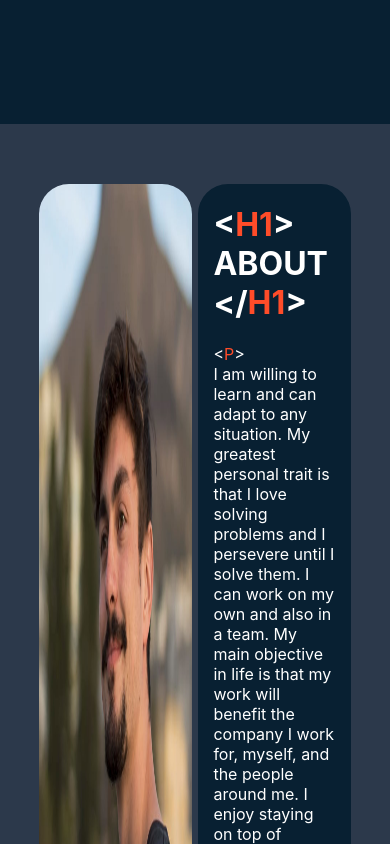
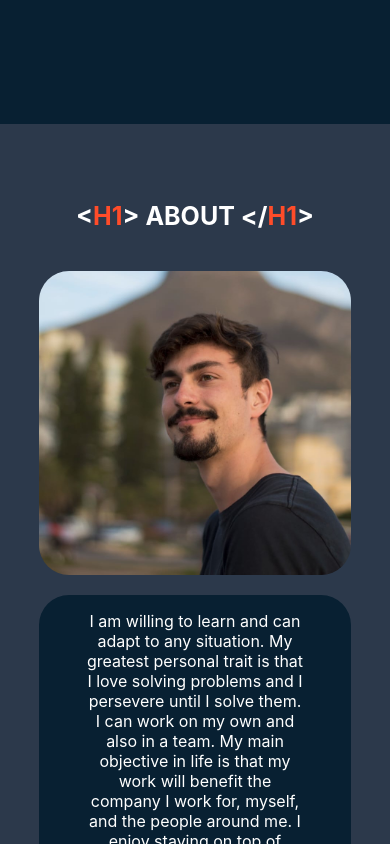
Before and after one commit to JeanLeRoux/portfolio-v2, a React (Create React App) app: page / in a window 390 px wide. Shown: the part 720-1564 px from the top of the page. Built offline with nearby package versions, Linux system fonts and the light colour scheme.

Commit message:
improve mobile responsiveness

```diff
--- a/src/components/About/About.scss
+++ b/src/components/About/About.scss
@@ -1,26 +1,57 @@
 .about-container{
-    display: flex;
-    flex-direction: row;
     background-color: #2C394B;
     padding-top: 60px;
     padding-bottom: 60px;
     padding-left: 10%;
     padding-right: 10%;
-    justify-content: space-between;
+}
+
+.about-content{
+    display: flex;
+    flex-direction: row;
+    justify-content: space-around;
+    @media screen and (max-width: 1000px) {
+        flex-direction: column;
+    }
 }
 
 .personal-image{
-    width: 49%;
+    width: 30%;
     border-radius: 30px;
+    @media screen and (max-width: 1490px) {
+        width: 40%;
+    }
+    @media screen and (max-width: 1280px) {
+        width: 48%;
+    }
+    @media screen and (max-width: 1000px) {
+        width: 60%;
+        align-self: center;
+        margin-bottom: 50px;
+    }
+    @media screen and (max-width: 600px) {
+        width: 100%;
+        margin-bottom: 20px;
+    }
+}
+
+.heading{
+    color: #ffffff;
+    margin-bottom: 40px;
+    text-align: center;
+    @media screen and (max-width: 500px) {
+        font-size: 30px;
+    }
+    @media screen and (max-width: 410px) {
+        font-size: 25px;
+    }
 }
 
 .text{
     color: #ffffff;
-}
-
-.description-content{
-    padding-left: 10%;
-    padding-right: 10%;
+    width: 70%;
+    align-self: center;
+    text-align: center;
 }
 
 .code-tag{
@@ -28,7 +59,15 @@
 }
 
 .description-container{
-    width: 49%;
+    width: 54%;
     background-color: #082032;
     border-radius: 30px;
+    display: flex;
+    justify-content: center;
+    @media screen and (max-width: 1280px) {
+        width: 48%;
+    }
+    @media screen and (max-width: 1000px) {
+        width: 100%;
+    }
 }
--- a/src/components/About/About.tsx
+++ b/src/components/About/About.tsx
@@ -3,25 +3,31 @@ import "../About/About.scss";
 export default function About() {
   return (
     <div className="about-container">
+      <div className="heading-container">
+        <h1 className="heading">
+          &lt;<span className="code-tag">H1</span>&gt; ABOUT &lt;/
+          <span className="code-tag">H1</span>&gt;
+        </h1>
+      </div>
+      <div className="about-content">
         <img src={PersonalImage} alt="personal" className="personal-image" />
-      <div className="description-container">
-        <div className="description-content">
-          <h1 className="text">
-            &lt;<span className="code-tag">H1</span>&gt; ABOUT &lt;/
-            <span className="code-tag">H1</span>&gt;
-          </h1>
+        <div className="description-container">
           <p className="text">
-            &lt;<span className="code-tag">P</span>&gt;<br/>
-            I am willing to learn and
-            can adapt to any situation. My greatest personal trait is that I
-            love solving problems and I persevere until I solve them. I can work
-            on my own and also in a team. My main objective in life is that my
-            work will benefit the company I work for, myself, and the people
-            around me. I enjoy staying on top of market trends such as new
-            technologies and trending programming languages. As a result, I
-            ensure to update my knowledge to have at least a basic understanding
-            of how it works.
-            <br/>&lt;/<span className="code-tag">P</span>&gt;
+            I am willing to learn and can adapt to any situation. My greatest
+            personal trait is that I love solving problems and I persevere until
+            I solve them. I can work on my own and also in a team. My main
+            objective in life is that my work will benefit the company I work
+            for, myself, and the people around me. I enjoy staying on top of
+            market trends such as new technologies and trending programming
+            languages. As a result, I ensure to update my knowledge to have at
+            least a basic understanding of how it works.Some of my outdoor
+            interests include mountain biking, sailing and hiking. I enjoy
+            staying on top of market trends such as new technologies and
+            trending programming languages. As a result, I ensure to update my
+            knowledge to have at least a basic understanding regarding how it
+            works. I love to travel and see new places. It is always a pleasure
+            for me to learn about the people and their cultures in the areas I
+            travel to.
           </p>
         </div>
       </div>
--- a/src/components/Services/Services.scss
+++ b/src/components/Services/Services.scss
@@ -4,8 +4,9 @@
     padding-bottom: 60px;
     padding-left: 10%;
     padding-right: 10%;
-    display: flex;
-    justify-content: space-between;
+    @media screen and (max-width: 1000px) {
+        padding-bottom: 30px;
+    }
 }
 
 .card{
@@ -15,6 +16,17 @@
     border-radius: 30px;
     display: flex;
     flex-direction: column;
+    @media screen and (max-width: 1000px) {
+        width: 50%;
+        margin-bottom: 30px;
+        align-self: center;
+    }
+    @media screen and (max-width: 800px) {
+        width: 70%;
+    }
+    @media screen and (max-width: 520px) {
+        width: 100%;
+    }
 }
 
 .card-image{
@@ -31,4 +43,13 @@
 .card-description{
     margin-top: 30px;
     color:#ffffff;
+    text-align: center;
 }
+
+.cards-container{
+    display: flex;
+    justify-content: space-between;
+    @media screen and (max-width: 1000px) {
+        flex-direction: column;
+    }
+}
--- a/src/components/Services/Services.tsx
+++ b/src/components/Services/Services.tsx
@@ -33,11 +33,18 @@ const Services = () => {
   ];
   return (
     <div className="services-container">
-     {
+      <h1 className="heading">
+            &lt;<span className="code-tag">H1</span>&gt; SERVICES &lt;/
+            <span className="code-tag">H1</span>&gt;
+          </h1>
+      <div className="cards-container">
+      {
          services.map(service=>(
              <Card heading={service.heading} image={service.image} description={service.description}/>
          ))
      }
+      </div>
+
     </div>
   );
 };
--- a/src/components/Skills/Skills.scss
+++ b/src/components/Skills/Skills.scss
@@ -1,6 +1,6 @@
 .skills-container{
     background-color: #2C394B;
-    padding-top: 20px;
+    padding-top: 60px;
     padding-bottom: 60px;
     padding-left: 10%;
     padding-right: 10%;
@@ -12,5 +12,5 @@
 }
 
 .skill-content{
-    margin-top: 40px;
+    margin-top: 20px;
 }
--- a/src/components/Skills/Skills.tsx
+++ b/src/components/Skills/Skills.tsx
@@ -42,6 +42,10 @@ const Skills = () => {
   ];
   return (
     <div className="skills-container">
+      <h1 className="heading">
+            &lt;<span className="code-tag">H1</span>&gt; SKILLS &lt;/
+            <span className="code-tag">H1</span>&gt;
+          </h1>
       {skillsData.map((skill) => (
         <div className="skill-content">
           <span className={"skill-heading"}>{skill.name}</span>
```
